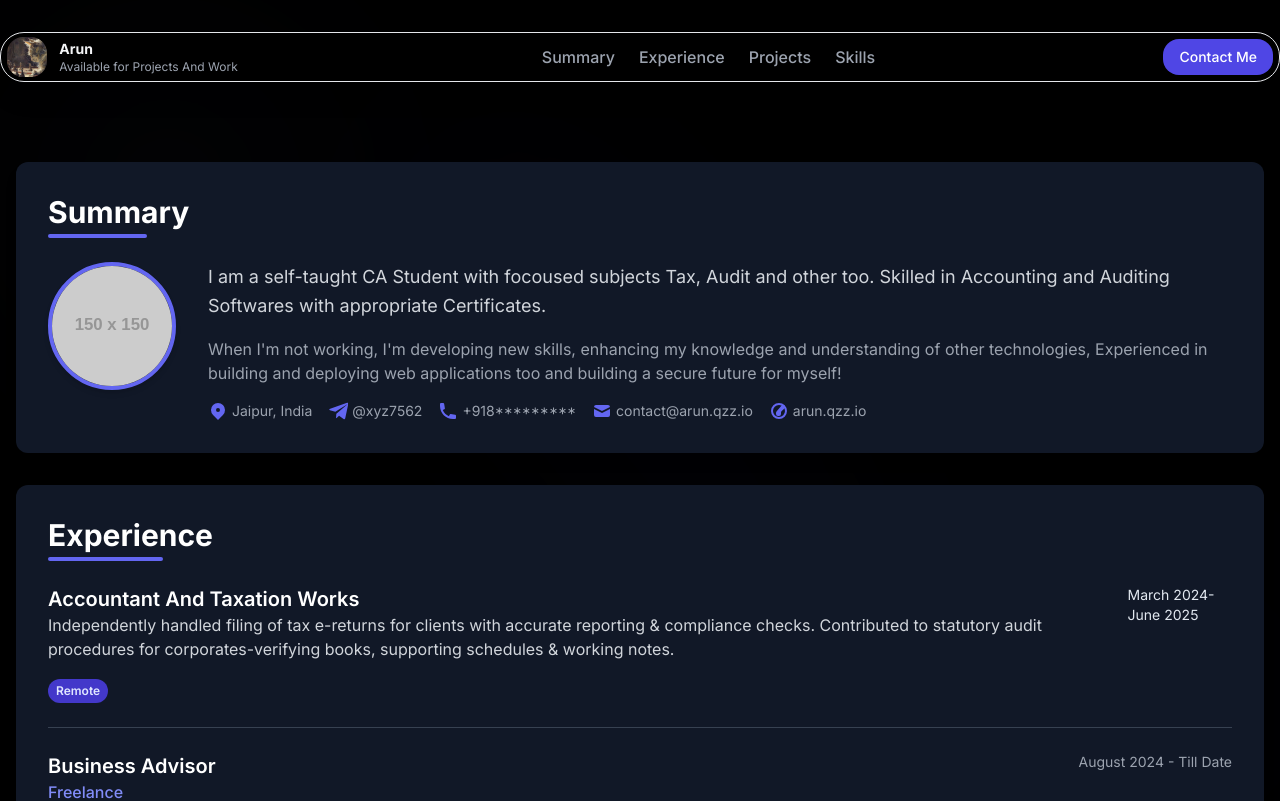
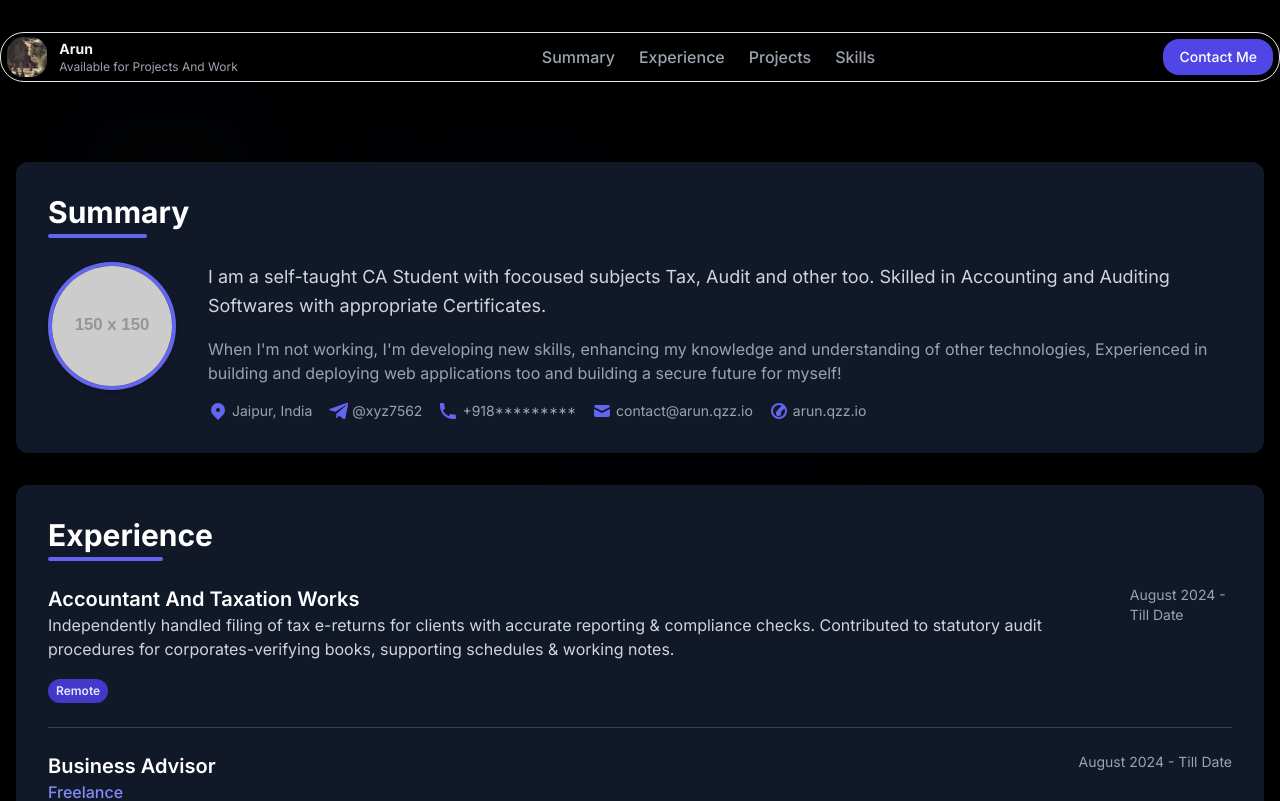
Before and after one commit to Anurag69og/Home, a plain HTML site: page index.html in a window 1280 px wide. Shown: the top 801 px of the page. Drawn offline with nearby package versions, Linux system fonts and the light colour scheme; placeholder pictures from the web are drawn by us.

Commit message:
Update index.html

```diff
--- a/index.html
+++ b/index.html
@@ -423,7 +423,8 @@
                         <h3 class="text-xl font-semibold text-white">Accountant And Taxation Works</h3>
                         <p class="text-gray-300 mb-2">Independently handled filing of tax e-returns for clients with accurate reporting & compliance checks. Contributed to statutory audit procedures for corporates-verifying books, supporting schedules & working notes.</p>
                     </div>
-                    <span class="text-gray-320 text-sm">March 2024-June 2025</span>
+                   <span class="text-gray-400 text-sm">August 2024 - Till Date</span>
+
                 </div>
                 <p class="text-gray-300 mb-2"></p>
                 <span class="inline-block bg-indigo-700 text-indigo-100 text-xs px-2 py-1 rounded-full font-semibold skill-tag">Remote</span>
```
